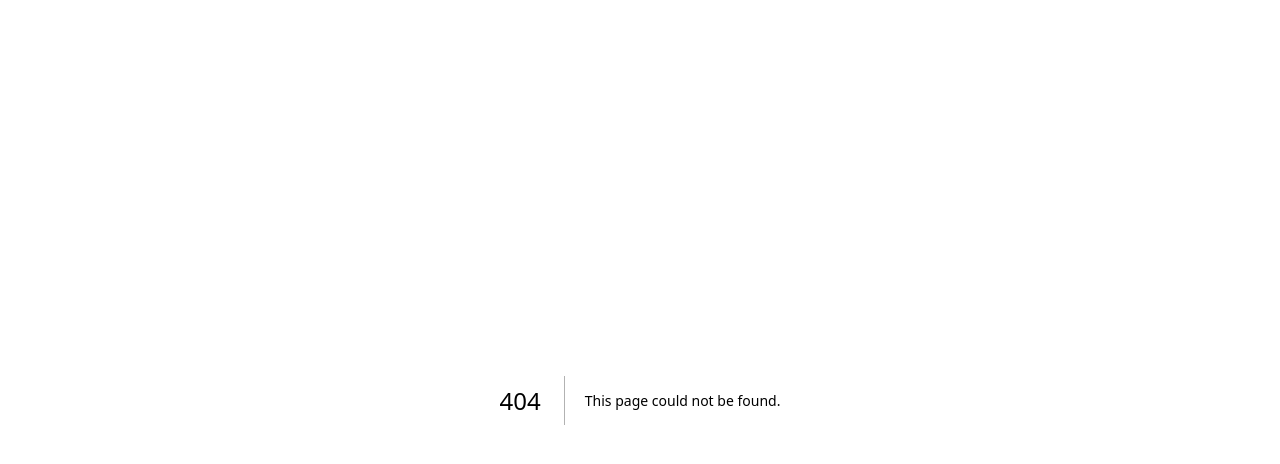
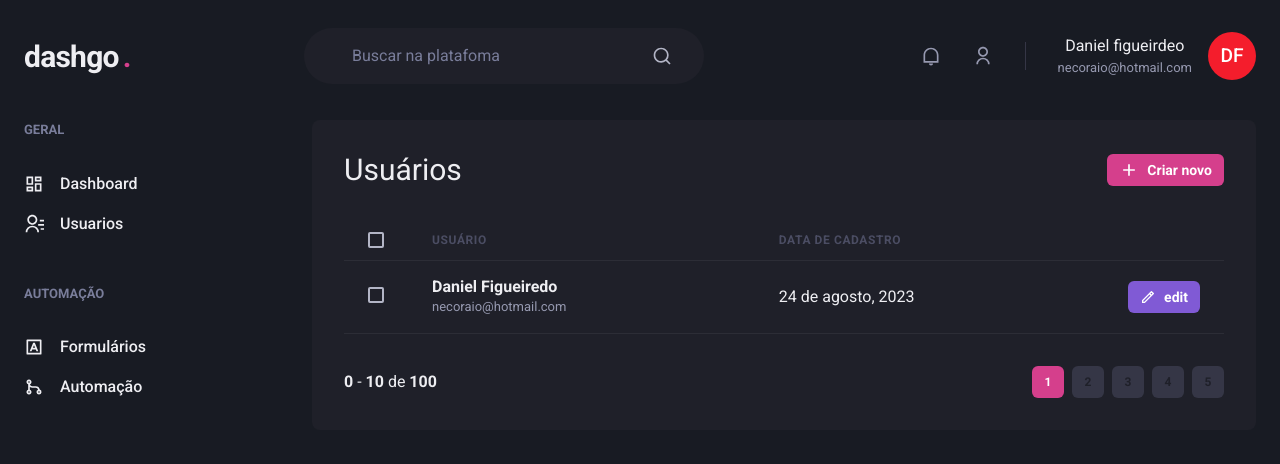
Before and after one commit to DanielRFigueiredo/dashgo, a Next.js app: page /users in a window 1280 px wide. Before the commit this address had no page. Shown: the top 464 px of the page. Built offline with nearby package versions, Linux system fonts and the light colour scheme.

Commit message:
feat:add page users, add component Pagination

```diff
--- /dev/null
+++ b/src/components/Pagination.tsx
@@ -0,0 +1,79 @@
+import { Box, Button, Stack } from "@chakra-ui/react";
+
+interface PaginationProps {
+
+}
+export function Pagination(props: PaginationProps) {
+  return (
+    <Stack
+      direction='row'
+      mt='8'
+      justify='space-between'
+      align='center'
+      spacing='6'
+    >
+      <Box><strong>0</strong> - <strong>10</strong> de <strong>100</strong></Box>
+      <Stack spacing='2' direction='row'>
+        <Button
+          size='sm'
+          fontSize='xs'
+          width='4'
+          colorScheme="pink"
+          disabled
+          _disabled={{
+            bg: 'pink.500',
+            cursor: 'default'
+          }}
+        >
+          1
+        </Button>
+        <Button
+          size='sm'
+          fontSize='xs'
+          width='4'
+          bg='gray.700'
+          _hover={{
+            bg: 'gray.500'
+          }}
+        >
+          2
+        </Button>
+        <Button
+          size='sm'
+          fontSize='xs'
+          width='4'
+          bg='gray.700'
+          _hover={{
+            bg: 'gray.500'
+          }}
+        >
+          3
+        </Button>
+        <Button
+          size='sm'
+          fontSize='xs'
+          width='4'
+          bg='gray.700'
+          _hover={{
+            bg: 'gray.500'
+          }}
+        >
+          4
+        </Button>
+        <Button
+          size='sm'
+          fontSize='xs'
+          width='4'
+          bg='gray.700'
+          _hover={{
+            bg: 'gray.500'
+          }}
+        >
+          5
+        </Button>
+      </Stack>
+
+
+    </Stack >
+  )
+}
--- /dev/null
+++ b/src/pages/users/index.tsx
@@ -0,0 +1,72 @@
+import { Header } from "@/components/Header";
+import { Pagination } from "@/components/Pagination";
+import { Sidebar } from "@/components/Sidebar";
+import { Box, Button, Checkbox, Flex, Heading, Icon, Table, Tbody, Td, Th, Thead, Tr, Text } from "@chakra-ui/react";
+import { RiAddLine, RiPencilLine } from "react-icons/ri";
+
+interface UserListProps {
+
+}
+export default function UserList(props: UserListProps) {
+  return (
+    <Box>
+      <Header />
+      <Flex w='100%' py='6' maxW={1480} mx='auto' px='6'>
+        <Sidebar />
+        <Box flex='1' borderRadius={8} bg="gray.800" p='8'>
+          <Flex mb='8' justify='space-between' align='center'>
+            <Heading size='lg' fontWeight='normal' >Usuários</Heading>
+            <Button
+              as='a'
+              size='sm'
+              colorScheme="pink"
+              leftIcon={<Icon as={RiAddLine} fontSize='20' />}
+            >
+              Criar novo
+            </Button>
+          </Flex>
+
+          <Table colorScheme="whiteAlpha">
+            <Thead>
+              <Tr>
+                <Th px='6' color='gray.300' width='8'>
+                  <Checkbox colorScheme="pink" />
+                </Th>
+                <Th>Usuário</Th>
+                <Th>Data de cadastro</Th>
+                <Th w='8'></Th>
+              </Tr>
+            </Thead>
+            <Tbody>
+              <Tr>
+                <Td px='6'>
+                  <Checkbox colorScheme="pink" />
+                </Td>
+                <Td>
+                  <Box>
+                    <Text fontWeight='bold'>Daniel Figueiredo</Text>
+                    <Text fontSize='small' color='gray.300'>necoraio@hotmail.com</Text>
+                  </Box>
+                </Td>
+                <Td>24 de agosto, 2023</Td>
+                <Td>
+                  <Button
+                    as='a'
+                    size='sm'
+                    colorScheme="purple"
+                    leftIcon={<Icon as={RiPencilLine} fontSize='16'/>}
+                  >
+                    edit
+                  </Button>
+                </Td>
+              </Tr>
+            </Tbody>
+
+          </Table>
+          <Pagination />
+
+        </Box>
+      </Flex>
+    </Box>
+  )
+}
```
